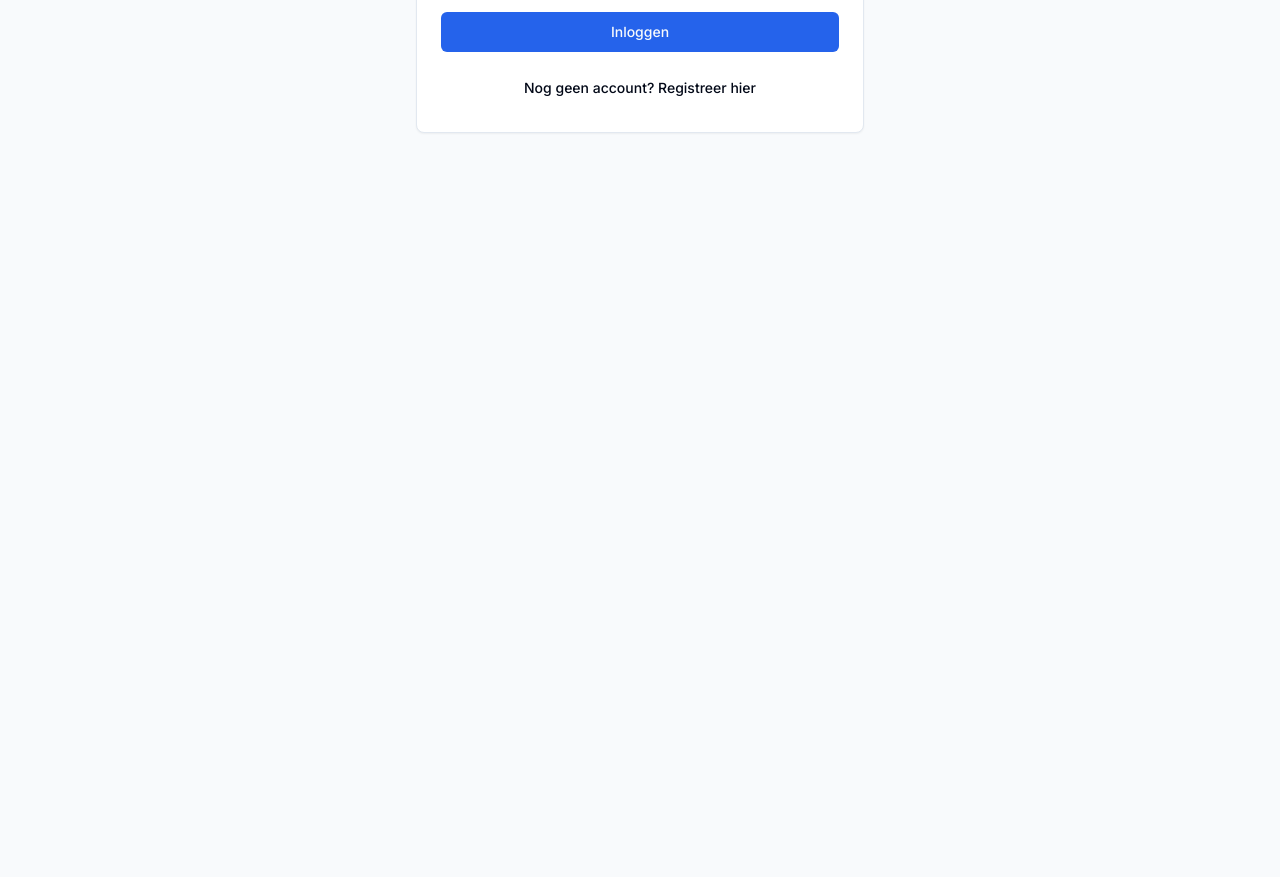
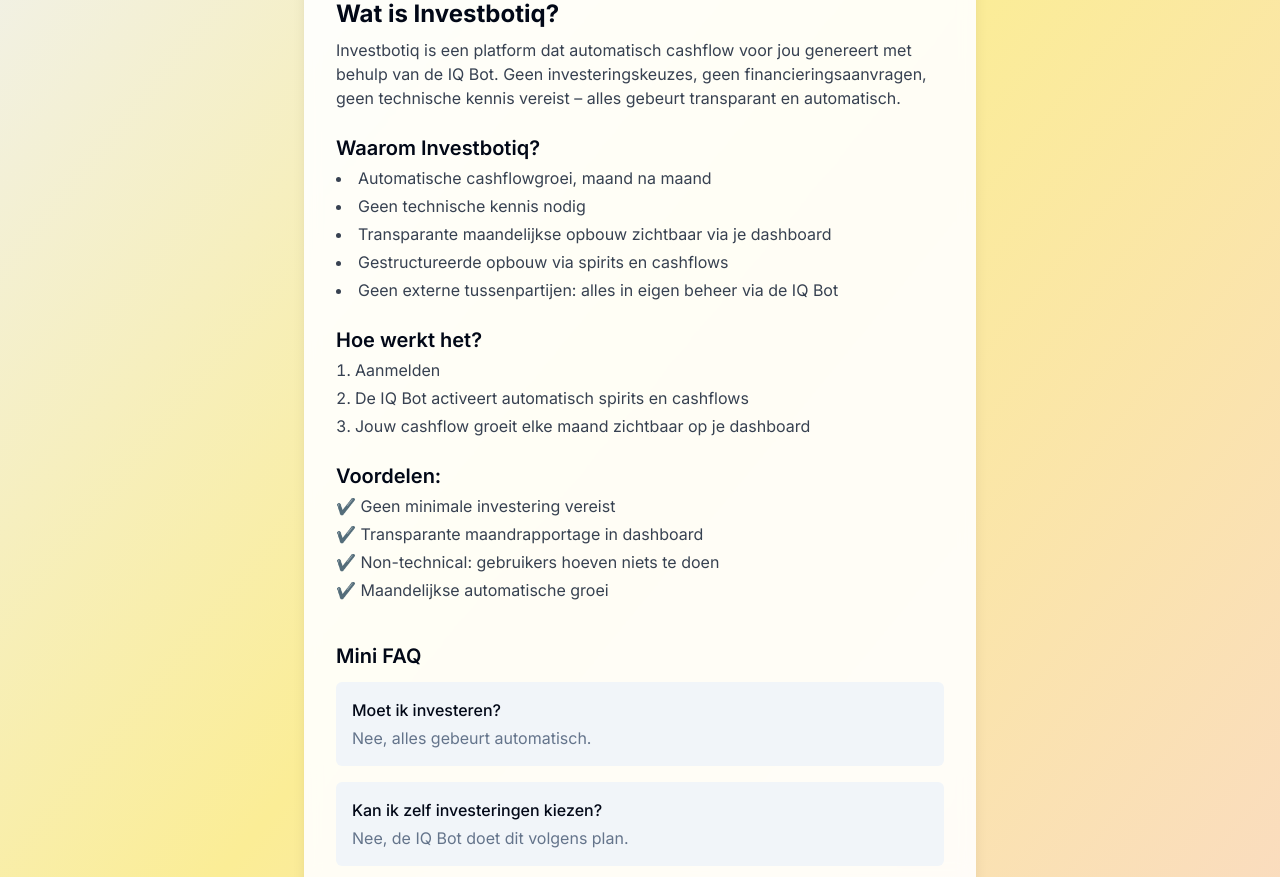
Before and after one commit to INVESTBOTIQ/INVESTBOTIQMAIN, a React (Vite) app: page / in a window 1280 px wide. Before the commit this address led to /auth. Shown: the part 420-1297 px from the top of the page. Before the commit the page ends 800 px from the top, so only its background shows below. Built offline with nearby package versions, Linux system fonts and the light colour scheme.

Commit message:
feat: Implement public homepage and routing structure
This commit implements a public homepage with a slogan, call to actions, and information about Investbotiq. It also sets up the routing structure for the application, including member and admin dashboards, protected routes, and a 404 page.

```diff
--- a/src/App.tsx
+++ b/src/App.tsx
@@ -1,4 +1,3 @@
-
 import { Toaster } from "@/components/ui/toaster";
 import { Toaster as Sonner } from "@/components/ui/sonner";
 import { TooltipProvider } from "@/components/ui/tooltip";
@@ -7,6 +6,7 @@ import { BrowserRouter, Routes, Route, Navigate } from "react-router-dom";
 import { AuthProvider } from "@/components/AuthProvider";
 import Auth from "./pages/Auth";
 import NotFound from "./pages/NotFound";
+import Home from "./pages/Home";
 
 // Admin pages
 import AdminDashboard from "./pages/AdminDashboard";
@@ -33,23 +33,19 @@ const App = () => (
           <Toaster />
           <Sonner />
           <Routes>
+            {/* PUBLIC */}
+            <Route path="/" element={<Home />} />
             <Route path="/auth" element={<Auth />} />
 
             {/* MEMBER ROUTES */}
-            <Route path="/member" element={<MemberDashboard />} />
             <Route path="/member/dashboard" element={<MemberDashboard />} />
             <Route path="/member/dashboard/progress" element={<MemberProgress />} />
             <Route path="/member/dashboard/tasks" element={<MemberTasks />} />
             <Route path="/member/profile" element={<MemberProfile />} />
             <Route path="/member/ai-running" element={<MemberAIRunning />} />
 
-            {/* Root redirects to /member for member users */}
-            <Route path="/" element={<Navigate to="/member" replace />} />
-            <Route path="/dashboard" element={<Navigate to="/member" replace />} />
-            <Route path="/progress" element={<Navigate to="/member/dashboard/progress" replace />} />
-            <Route path="/tasks" element={<Navigate to="/member/dashboard/tasks" replace />} />
-            <Route path="/profile" element={<Navigate to="/member/profile" replace />} />
-            <Route path="/ai-running" element={<Navigate to="/member/ai-running" replace />} />
+            {/* Protect /member/* only for member */}
+            <Route path="/member" element={<Navigate to="/member/dashboard" replace />} />
 
             {/* ADMIN ROUTES */}
             <Route path="/admin" element={<AdminDashboard />}>
@@ -58,11 +54,10 @@ const App = () => (
               <Route path="cashflows" element={<AdminCashflows />} />
               <Route path="spirits" element={<AdminSpirits />} />
               <Route path="notifications" element={<AdminNotifications />} />
-              {/* Redirect base /admin to /admin/users */}
-              <Route index element={<AdminUsers />} />
+              <Route index element={<Navigate to="users" replace />} />
             </Route>
 
-            {/* Catch-all route for 404s */}
+            {/* 404 */}
             <Route path="*" element={<NotFound />} />
           </Routes>
         </AuthProvider>
--- /dev/null
+++ b/src/pages/Home.tsx
@@ -0,0 +1,109 @@
+
+import React, { useRef } from "react";
+import { Button } from "@/components/ui/button";
+import { Link } from "react-router-dom";
+
+const FAQ = [
+  {
+    question: "Moet ik investeren?",
+    answer: "Nee, alles gebeurt automatisch.",
+  },
+  {
+    question: "Kan ik zelf investeringen kiezen?",
+    answer: "Nee, de IQ Bot doet dit volgens plan.",
+  },
+  {
+    question: "Hoe zie ik mijn cashflow groeien?",
+    answer: "Via je persoonlijke Member Dashboard.",
+  },
+];
+
+export default function Home() {
+  const infoRef = useRef<HTMLDivElement>(null);
+
+  const handleScroll = () => {
+    infoRef.current?.scrollIntoView({ behavior: "smooth" });
+  };
+
+  return (
+    <div className="min-h-screen flex flex-col bg-gradient-to-br from-[#eef2ff] via-[#fbed96] to-[#fad9c6]">
+      {/* Slogan + top actions */}
+      <div className="w-full max-w-2xl mx-auto text-center py-16 px-5">
+        <h1 className="text-4xl md:text-5xl font-extrabold text-primary mb-4">
+          Automatische cashflow opbouwen met Investbotiq.
+        </h1>
+        <div className="flex flex-col md:flex-row items-center justify-center gap-4 mt-6 mb-10">
+          <Button className="w-72 text-lg py-6" asChild>
+            <Link to="/auth">🔵 Inloggen</Link>
+          </Button>
+          <Button
+            className="w-72 text-lg py-6 border border-primary bg-white text-primary hover:bg-primary hover:text-white transition"
+            variant="outline"
+            onClick={handleScroll}
+          >
+            ⚪ Bekijk hoe het werkt
+          </Button>
+        </div>
+      </div>
+
+      {/* Info section */}
+      <div ref={infoRef} className="mx-auto max-w-2xl w-full rounded-xl shadow-lg bg-white/90 backdrop-blur p-8 mt-0 mb-12">
+        {/* Wat is Investbotiq */}
+        <h2 className="text-2xl font-bold mb-2">Wat is Investbotiq?</h2>
+        <p className="mb-6 text-gray-700">
+          Investbotiq is een platform dat automatisch cashflow voor jou genereert met behulp van de IQ Bot. Geen investeringskeuzes, geen financieringsaanvragen, geen technische kennis vereist – alles gebeurt transparant en automatisch.
+        </p>
+
+        {/* Waarom investbotiq */}
+        <h3 className="text-xl font-semibold mb-1">Waarom Investbotiq?</h3>
+        <ul className="mb-6 list-disc list-inside space-y-1 text-gray-700">
+          <li>Automatische cashflowgroei, maand na maand</li>
+          <li>Geen technische kennis nodig</li>
+          <li>Transparante maandelijkse opbouw zichtbaar via je dashboard</li>
+          <li>Gestructureerde opbouw via spirits en cashflows</li>
+          <li>Geen externe tussenpartijen: alles in eigen beheer via de IQ Bot</li>
+        </ul>
+
+        {/* Hoe werkt het */}
+        <h3 className="text-xl font-semibold mb-1">Hoe werkt het?</h3>
+        <ol className="mb-6 list-decimal list-inside space-y-1 text-gray-700">
+          <li>Aanmelden</li>
+          <li>De IQ Bot activeert automatisch spirits en cashflows</li>
+          <li>Jouw cashflow groeit elke maand zichtbaar op je dashboard</li>
+        </ol>
+
+        {/* Voordelen */}
+        <h3 className="text-xl font-semibold mb-1">Voordelen:</h3>
+        <ul className="mb-6 list-none space-y-1 text-gray-700">
+          <li>✔️ Geen minimale investering vereist</li>
+          <li>✔️ Transparante maandrapportage in dashboard</li>
+          <li>✔️ Non-technical: gebruikers hoeven niets te doen</li>
+          <li>✔️ Maandelijkse automatische groei</li>
+        </ul>
+
+        {/* FAQ */}
+        <div className="mt-10">
+          <h3 className="text-xl font-semibold mb-3">Mini FAQ</h3>
+          <div className="space-y-4">
+            {FAQ.map((f, i) => (
+              <div key={i} className="bg-muted rounded-md p-4">
+                <p className="font-medium mb-1">{f.question}</p>
+                <p className="text-muted-foreground">{f.answer}</p>
+              </div>
+            ))}
+          </div>
+        </div>
+      </div>
+
+      {/* Footer */}
+      <footer className="py-6 mt-auto bg-background border-t text-center text-muted-foreground">
+        <div className="flex flex-wrap items-center justify-center gap-6">
+          <a href="#" className="underline">Algemene Voorwaarden</a>
+          <a href="#" className="underline">Privacybeleid</a>
+          <a href="#" className="underline">Contact</a>
+        </div>
+        <div className="mt-2 text-xs">© {new Date().getFullYear()} Investbotiq</div>
+      </footer>
+    </div>
+  );
+}
--- a/src/pages/Index.tsx
+++ b/src/pages/Index.tsx
@@ -1,53 +1,6 @@
 
-import React from "react";
-import Header from "@/components/Header";
-import Sidebar from "@/components/Sidebar";
-import CashflowSummary from "@/components/dashboard/CashflowSummary";
-import TotalValueCard from "@/components/dashboard/TotalValueCard";
-import SpiritsCount from "@/components/dashboard/SpiritsCount";
-import OpenTasks from "@/components/dashboard/OpenTasks";
-import DashboardSummary from "@/components/dashboard/DashboardSummary";
-import TaskList from "@/components/tasks/TaskList";
-import ReferralBox from "@/components/dashboard/ReferralBox";
-import { withRoleGuard } from "@/utils/withRoleGuard";
-
-// Let only 'member' users access this page
-const IndexPage = () => (
-  <div className="flex min-h-screen flex-col">
-    <Header />
-    <div className="flex flex-1">
-      <Sidebar />
-      <main className="flex-1 p-6">
-        <div className="flex flex-col gap-8">
-          <div>
-            <h1 className="text-3xl font-bold tracking-tight">Member Dashboard</h1>
-            <p className="text-muted-foreground">
-              Welkom bij uw Investbotiq dashboard
-            </p>
-          </div>
-          {/* Four statistic cards */}
-          <div className="grid gap-4 md:grid-cols-2 lg:grid-cols-4">
-            <CashflowSummary />
-            <TotalValueCard />
-            <SpiritsCount />
-            <OpenTasks />
-          </div>
-          {/* Cashflow chart + task list */}
-          <div className="grid gap-6 md:grid-cols-1 lg:grid-cols-3">
-            <div className="lg:col-span-2">
-              <DashboardSummary />
-            </div>
-            <div className="lg:col-span-1">
-              <TaskList />
-            </div>
-          </div>
-          {/* Referral section */}
-          <ReferralBox />
-        </div>
-      </main>
-    </div>
-  </div>
-);
-
-// Export with member-only access
-export default withRoleGuard(IndexPage, ["member"]);
+// This file is now a redirect helper as Home is now the landing page.
+import { Navigate } from "react-router-dom";
+export default function IndexPage() {
+  return <Navigate to="/" replace />;
+}
```
